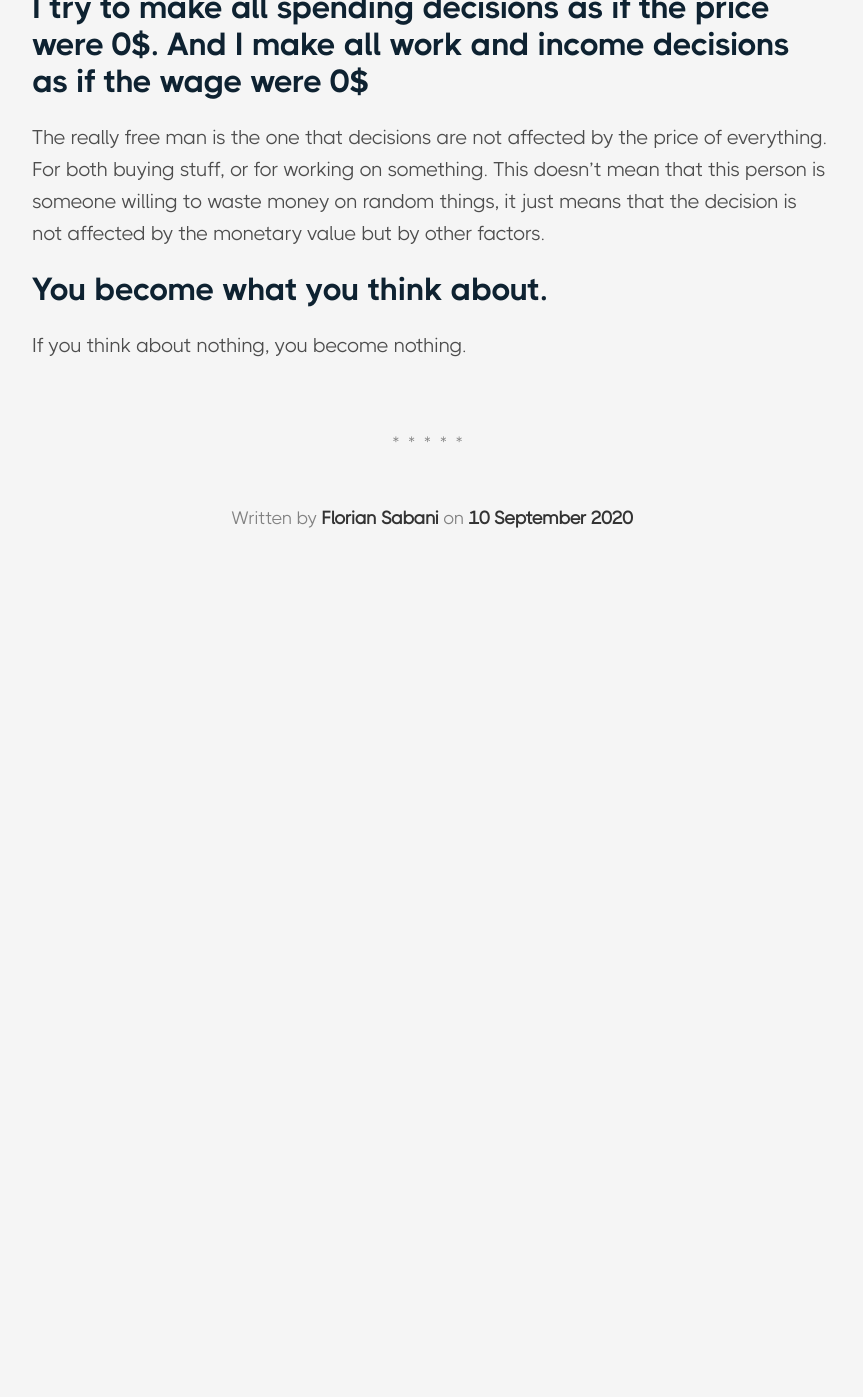
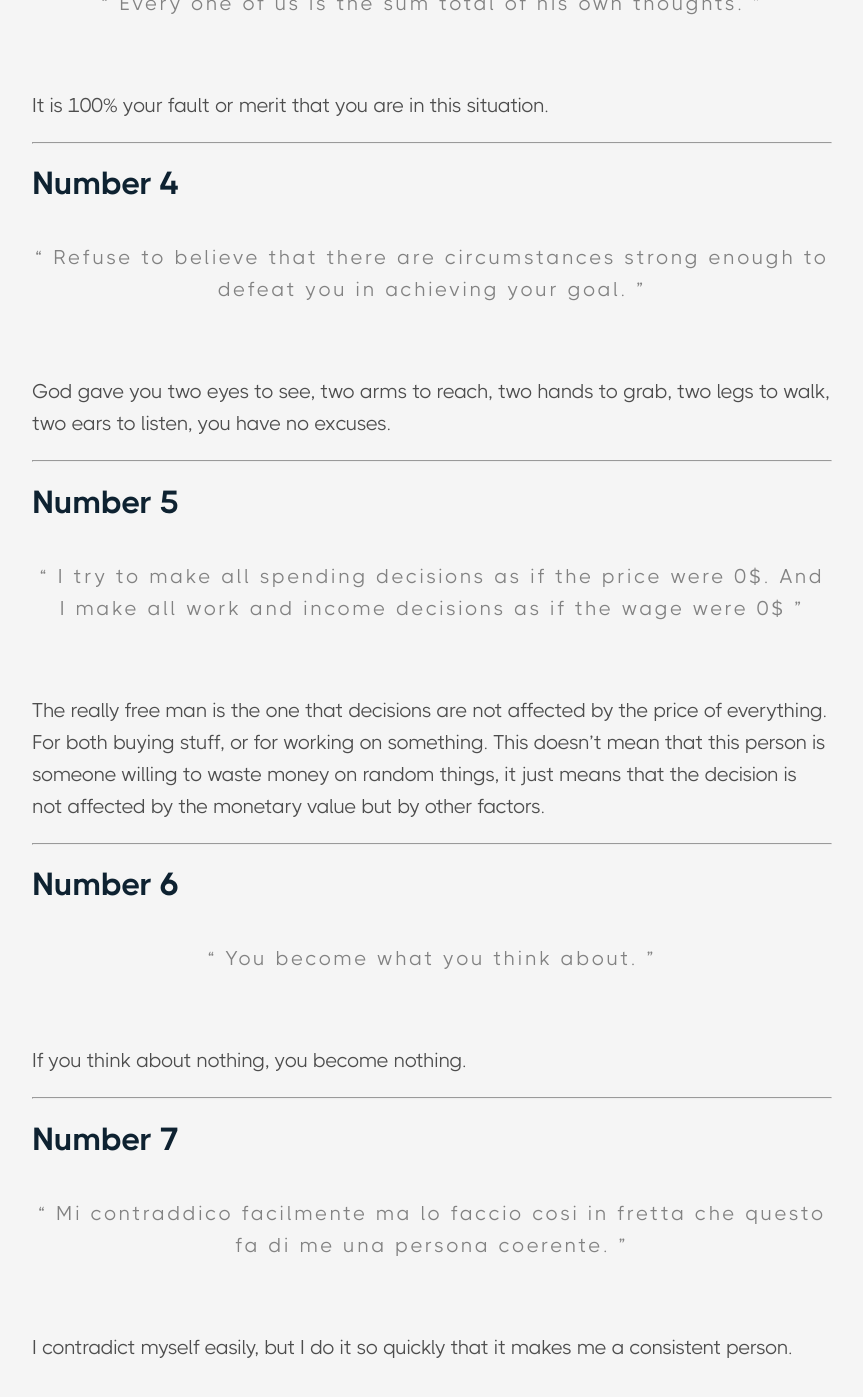
Before and after one commit to fl0wo/fl0wo.github.io, a Jekyll site: the page built from _posts/2020-09-10-fav-sentences.markdown, in a window 1280 px wide and 1400 px high, scrolled down 1521 px. Shown: the top 1397 px of the window, without its empty margins (208-1071 px from the left). Built offline with Jekyll 4.4.1, drawn with Linux system fonts in a browser that asks for light colours; before the commit the page ends 2151 px from its top, so only the background shows below that; some of the changed text lies outside the part shown.

Commit message:
Other minor changes in the font style

```diff
--- a/_posts/2020-09-10-fav-sentences.markdown
+++ b/_posts/2020-09-10-fav-sentences.markdown
@@ -9,23 +9,52 @@ categories: [life]
 # Intro
 I'll list all the sentences that most represent me and the way I like thinking.
 
-# Judge a man by his questions rather than his answers.
+
+# 🥇 Number 1
+> Judge a man by his questions rather than his answers.
+
 My only concern when facing a problem is finding the solution, not finding the guilty.
 The questions of someone can clearly reveal their goal. If the question is aimed at finding a solution rather than finding the guilty, then I believe that person is worthy of listening to.
 
+---
 
-# Success is the progressive realization of a worthy goal or ideal.
+# 🥈 Number 2
+> Success is the progressive realization of a worthy goal or ideal.
+
 You cannot obtain success on the end-point, success can be measured during the whole process.
 
-# Every one of us is the sum total of his own thoughts.
+---
+
+# 🥉 Number 3
+> Every one of us is the sum total of his own thoughts.
+
 It is 100% your fault or merit that you are in this situation.
 
-# Refuse to believe that there are circumstances strong enough to defeat you in achieving your goal.
+---
+
+# Number 4
+> Refuse to believe that there are circumstances strong enough to defeat you in achieving your goal.
+
 God gave you two eyes to see, two arms to reach, two hands to grab, two legs to walk, two ears to listen, you have no excuses.
 
-# I try to make all spending decisions as if the price were 0$. And I make all work and income decisions as if the wage were 0$
+---
+
+# Number 5
+> I try to make all spending decisions as if the price were 0$. And I make all work and income decisions as if the wage were 0$
+
 The really free man is the one that decisions are not affected by the price of everything.
 For both buying stuff, or for working on something. This doesn't mean that this person is someone willing to waste money on random things, it just means that the decision is not affected by the monetary value but by other factors.
 
-# You become what you think about.
+---
+
+# Number 6
+> You become what you think about.
+
 If you think about nothing, you become nothing.
+
+---
+
+# Number 7
+> Mi contraddico facilmente ma lo faccio cosi in fretta che questo fa di me una persona coerente.
+
+I contradict myself easily, but I do it so quickly that it makes me a consistent person.
```
